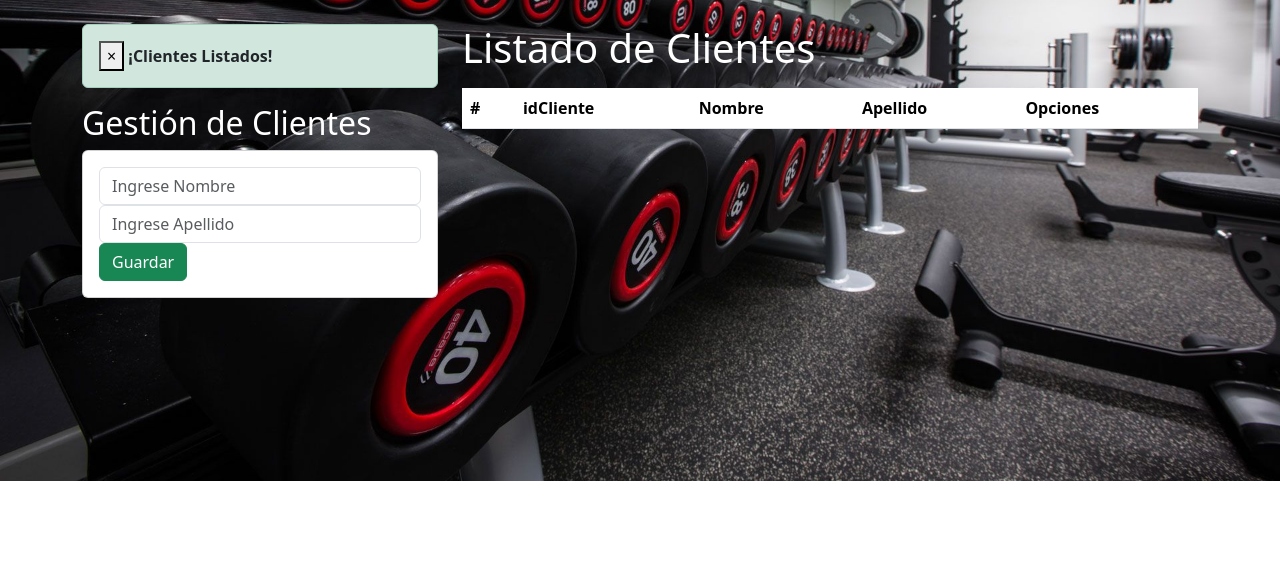
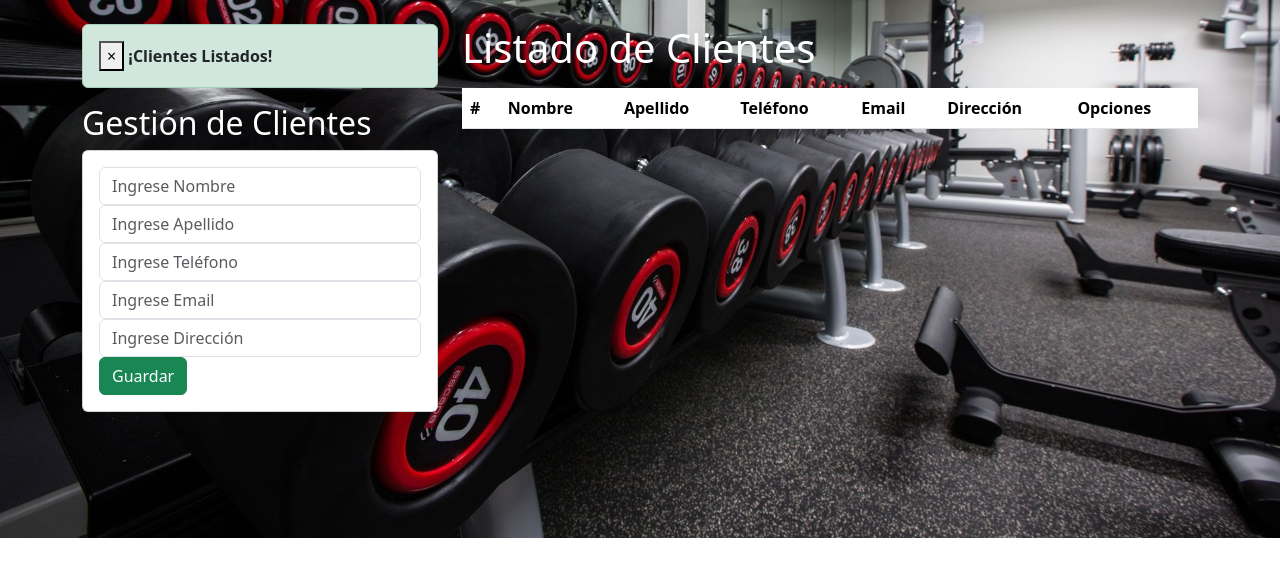
Before and after one commit to FrancoHtmlx/gymMaxPower.github.io, a Django app: page / in a window 1280 px wide. Shown: the part 80-657 px from the top of the page. Run offline with Django 5.2, Linux system fonts and the light colour scheme; the visitor is signed in with stand-in values (Sample User, id 1); data that the repository does not hold is empty.

Commit message:
add en todos los archivos

```diff
--- a/Aplicaciones/Academico/templates/gestionCliente.html
+++ b/Aplicaciones/Academico/templates/gestionCliente.html
@@ -27,6 +27,18 @@
                          maxlength="50" required>
                     </div>
                     <div class="form-group">
+                        <input type="text" id="txtTelefono" name="txtTelefono" class="form-control" placeholder="Ingrese Teléfono"
+                         maxlength="20" required>
+                    </div>
+                    <div class="form-group">
+                        <input type="email" id="txtEmail" name="txtEmail" class="form-control" placeholder="Ingrese Email"
+                         maxlength="20" required>
+                    </div>
+                    <div class="form-group">
+                        <input type="text" id="txtDireccion" name="txtDireccion" class="form-control" placeholder="Ingrese Dirección"
+                         maxlength="50" required>
+                    </div>
+                    <div class="form-group">
                         <button type="submit" class="btn btn-success btn-block text-white">Guardar</button>
                     </div>
                 </form>
@@ -40,9 +52,12 @@
                 <thead>
                     <tr>
                         <th>#</th>
-                        <th>idCliente</th>
+                        <!-- Se elimina el th de idCliente -->
                         <th>Nombre</th>
                         <th>Apellido</th>
+                        <th>Teléfono</th>
+                        <th>Email</th>
+                        <th>Dirección</th>
                         <th colspan="2">Opciones</th>
                     </tr>
                 </thead>
@@ -50,9 +65,12 @@
                     {% for c in cliente %}
                     <tr>
                         <td>{{ forloop.counter }}</td>
-                        <td>{{ c.idCliente }}</td>
+                        <!-- Se elimina el td de idCliente -->
                         <td>{{ c.nombre }}</td>
                         <td>{{ c.apellido }}</td>
+                        <td>{{ c.telefono }}</td>
+                        <td>{{ c.email }}</td>
+                        <td>{{ c.direccion }}</td>
                         <td><a href="edicionCliente/{{ c.idCliente }}" class="btn btn-info">Editar</a></td>
                         <td><a href="eliminarCliente/{{ c.idCliente }}" class="btn btn-danger btnEliminacion">Eliminar</a></td>
                     </tr>
--- a/Aplicaciones/Academico/views.py
+++ b/Aplicaciones/Academico/views.py
@@ -98,24 +98,24 @@ def edicionEntrenador(request, id):
 @login_required
 def editarEntrenador(request):
     if request.method == 'POST':
-        id = request.POST['txtId']
-        Nombre = request.POST['txtNombre']
-        Apellido = request.POST['txtApellido']
-        Telefono = request.POST['txtTelefono']
-        Direccion = request.POST['txtDireccion']
+        id_entrenador = request.POST['txtidEntrenador']  # Asegúrate de que el id se pase de alguna manera (como un campo oculto)
+        nombre = request.POST['txtNombre']
+        apellido = request.POST['txtApellido']
+        telefono = request.POST['txtTelefono']
+        direccion = request.POST['txtDireccion']
 
-        entrenador = get_object_or_404(Entrenador, pk=id)
-        entrenador.nombre = Nombre
-        entrenador.apellido = Apellido
-        entrenador.telefono = Telefono
-        entrenador.direccion = Direccion
+        entrenador = get_object_or_404(Entrenador, pk=id_entrenador)
+        entrenador.nombre = nombre
+        entrenador.apellido = apellido
+        entrenador.telefono = telefono
+        entrenador.direccion = direccion
         entrenador.save()
 
-        messages.success(request, 'Entrenador Actualizado!')
-        return redirect('/entrenadores')
+        messages.success(request, '¡Entrenador Actualizado!')
+        return redirect('/entrenadores')  # Redirige a la lista de entrenadores o donde corresponda
 
-    # Si no es POST, se redirige o se maneja de otra forma
-    return redirect('/entrenadores')
+    return render(request, "edicionEntrenador.html")  # Asegúrate de tener la plantilla correspondiente
+
 
 @login_required
 def eliminarEntrenador(request, id):
```
Also changed, not shown: Aplicaciones/Academico/templates/edicionCliente.html (+13 -5 lines).
